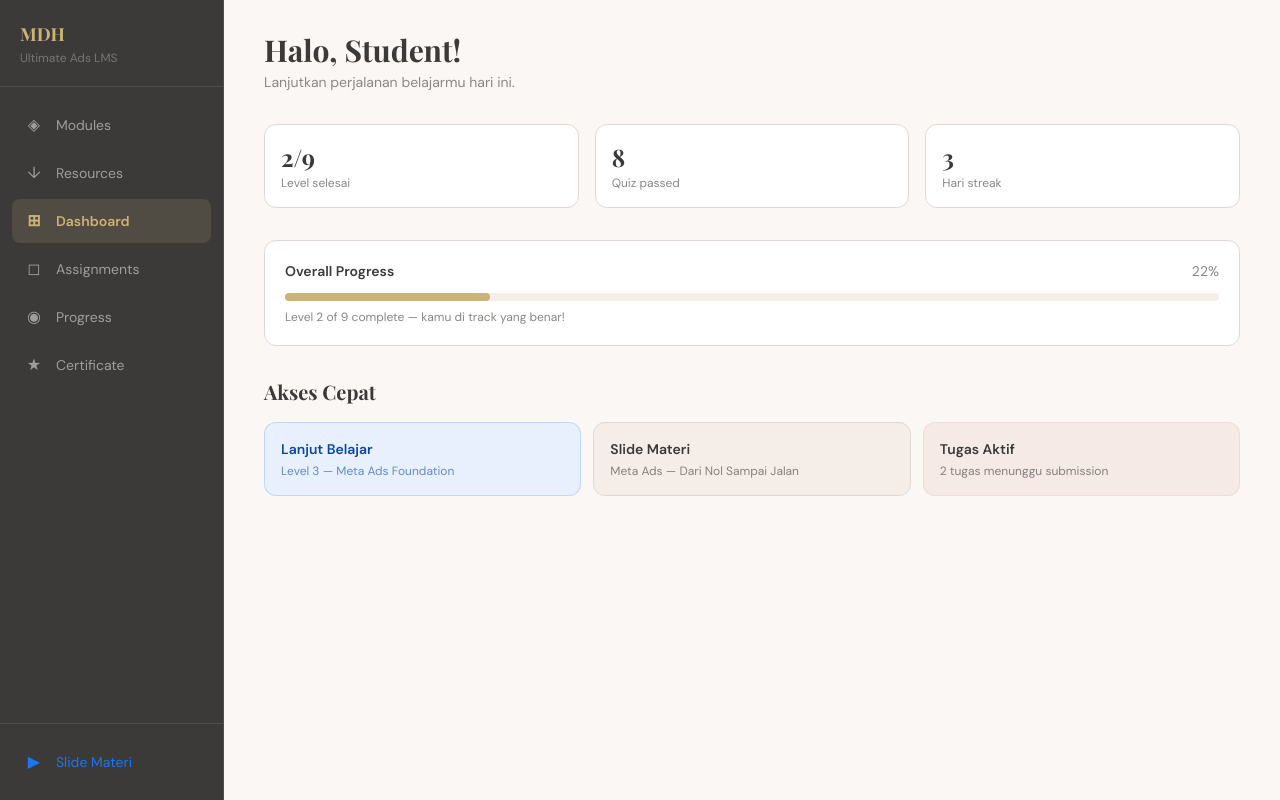
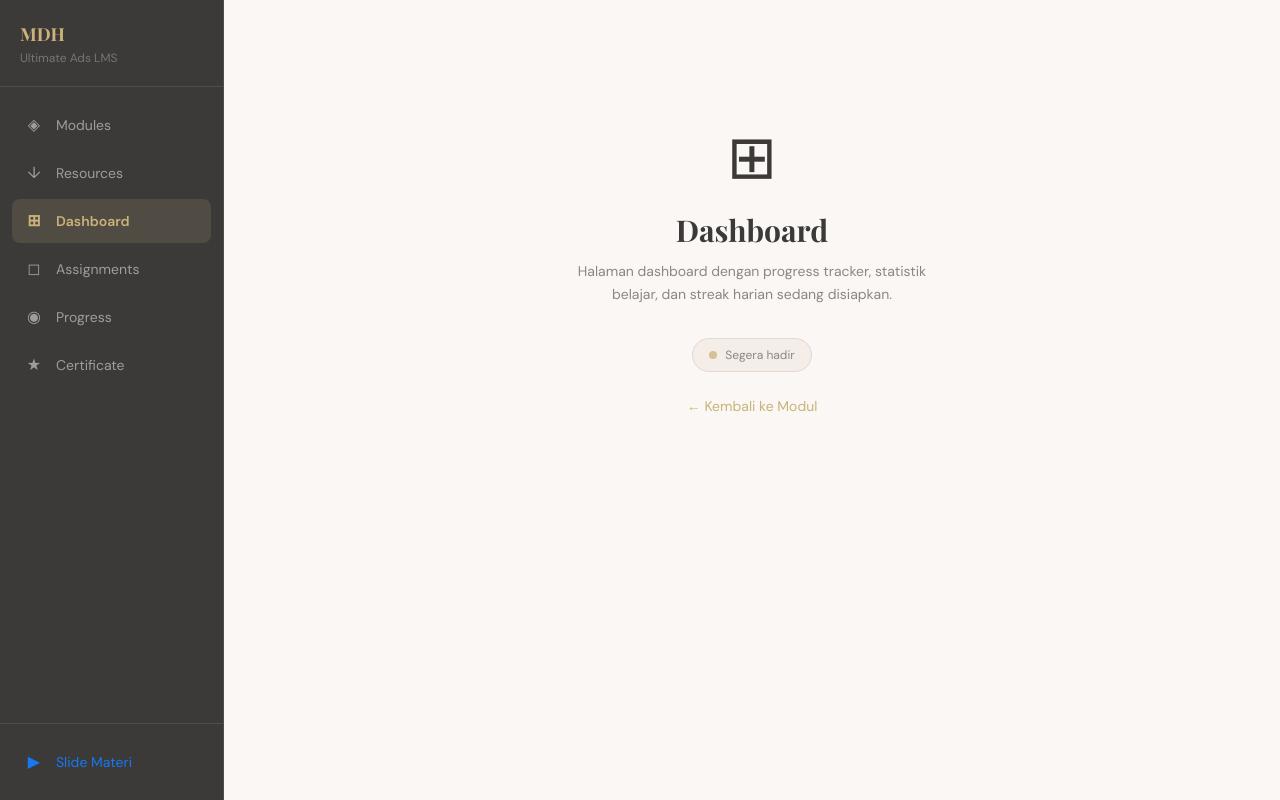
Before and after one commit to maharanidigitalhub-dev/LMS, a Next.js app: page /dashboard in a window 1280 px wide. Built offline with nearby package versions, Linux system fonts and the light colour scheme; no server answers; a web font is replaced by a local one.

Commit message:
`Replace dashboard and assignments pages with ComingSoon components`

```diff
--- a/src/app/(dashboard)/assignments/page.tsx
+++ b/src/app/(dashboard)/assignments/page.tsx
@@ -1,11 +1,11 @@
+import ComingSoon from '@/components/ui/coming-soon'
+
 export default function AssignmentsPage() {
   return (
-    <div>
-      <h1 className="font-display text-3xl font-bold text-mdh-dark mb-2">Assignments</h1>
-      <p className="text-mdh-mid text-sm mb-8">Tugas-tugas dari setiap modul yang perlu diselesaikan.</p>
-      <div className="bg-white rounded-2xl border border-mdh-border p-8 text-center text-mdh-mid text-sm">
-        Belum ada tugas aktif. Selesaikan modul untuk membuka tugas.
-      </div>
-    </div>
+    <ComingSoon
+      icon="◻"
+      title="Assignments"
+      description="Sistem tugas dan submission per modul sedang disiapkan. Fokus ke modul dulu!"
+    />
   )
 }
--- a/src/app/(dashboard)/dashboard/page.tsx
+++ b/src/app/(dashboard)/dashboard/page.tsx
@@ -1,67 +1,11 @@
-import { createClient } from '@/lib/supabase/server'
-import Link from 'next/link'
+import ComingSoon from '@/components/ui/coming-soon'
 
-const QUICK_LINKS = [
-  { href: '/modules', label: 'Lanjut Belajar', desc: 'Level 3 — Meta Ads Foundation', color: 'bg-meta-light text-meta-dark border-meta-blue/20' },
-  { href: '/slides/MDH_04_Slide_Materi.html', label: 'Slide Materi', desc: 'Meta Ads — Dari Nol Sampai Jalan', color: 'bg-mdh-warm text-mdh-dark border-mdh-border', external: true },
-  { href: '/assignments', label: 'Tugas Aktif', desc: '2 tugas menunggu submission', color: 'bg-mdh-blush/40 text-mdh-dark border-mdh-terra/20' },
-]
-
-export default async function DashboardPage() {
-  const supabase = await createClient()
-  const { data: { user } } = await supabase.auth.getUser()
-  const name = user?.user_metadata?.full_name?.split(' ')[0] || 'Student'
-
+export default function DashboardPage() {
   return (
-    <div>
-      <div className="mb-8">
-        <h1 className="font-display text-3xl font-bold text-mdh-dark mb-1">
-          Halo, {name}!
-        </h1>
-        <p className="text-mdh-mid text-sm">Lanjutkan perjalanan belajarmu hari ini.</p>
-      </div>
-
-      {/* Stats */}
-      <div className="grid grid-cols-3 gap-4 mb-8">
-        {[
-          { label: 'Level selesai', val: '2/9' },
-          { label: 'Quiz passed', val: '8' },
-          { label: 'Hari streak', val: '3' },
-        ].map(s => (
-          <div key={s.label} className="bg-white rounded-xl border border-mdh-border p-4">
-            <div className="font-display text-2xl font-bold text-mdh-dark">{s.val}</div>
-            <div className="text-xs text-mdh-mid mt-0.5">{s.label}</div>
-          </div>
-        ))}
-      </div>
-
-      {/* Progress bar */}
-      <div className="bg-white rounded-xl border border-mdh-border p-5 mb-8">
-        <div className="flex justify-between text-sm mb-3">
-          <span className="font-semibold text-mdh-dark">Overall Progress</span>
-          <span className="text-mdh-mid">22%</span>
-        </div>
-        <div className="bg-mdh-warm rounded-full h-2">
-          <div className="bg-mdh-gold h-2 rounded-full" style={{ width: '22%' }} />
-        </div>
-        <p className="text-xs text-mdh-mid mt-2">Level 2 of 9 complete — kamu di track yang benar!</p>
-      </div>
-
-      {/* Quick links */}
-      <h2 className="font-display text-xl font-bold text-mdh-dark mb-4">Akses Cepat</h2>
-      <div className="grid grid-cols-1 sm:grid-cols-3 gap-3">
-        {QUICK_LINKS.map(q => (
-          <Link
-            key={q.href}
-            href={q.href}
-            target={q.external ? '_blank' : undefined}
-            className={`rounded-xl border p-4 hover:opacity-80 transition-opacity ${q.color}`}
-          >
-            <div className="font-semibold text-sm mb-1">{q.label}</div>
-            <div className="text-xs opacity-60">{q.desc}</div>
-          </Link>
-        ))}
-      </div>
-    </div>
+    <ComingSoon
+      icon="⊞"
+      title="Dashboard"
+      description="Halaman dashboard dengan progress tracker, statistik belajar, dan streak harian sedang disiapkan."
+    />
   )
 }
--- /dev/null
+++ b/src/components/ui/coming-soon.tsx
@@ -0,0 +1,24 @@
+import Link from 'next/link'
+
+type Props = {
+  title: string
+  description: string
+  icon: string
+}
+
+export default function ComingSoon({ title, description, icon }: Props) {
+  return (
+    <div className="min-h-[60vh] flex flex-col items-center justify-center text-center px-4">
+      <div className="text-6xl mb-6">{icon}</div>
+      <h1 className="font-display text-3xl font-bold text-mdh-dark mb-3">{title}</h1>
+      <p className="text-mdh-mid text-sm max-w-sm leading-relaxed mb-8">{description}</p>
+      <div className="inline-flex items-center gap-2 bg-mdh-warm border border-mdh-border text-mdh-mid text-xs px-4 py-2 rounded-full">
+        <span className="w-2 h-2 rounded-full bg-mdh-gold animate-pulse inline-block"></span>
+        Segera hadir
+      </div>
+      <Link href="/modules" className="mt-6 text-sm text-mdh-gold hover:underline">
+        ← Kembali ke Modul
+      </Link>
+    </div>
+  )
+}
```
